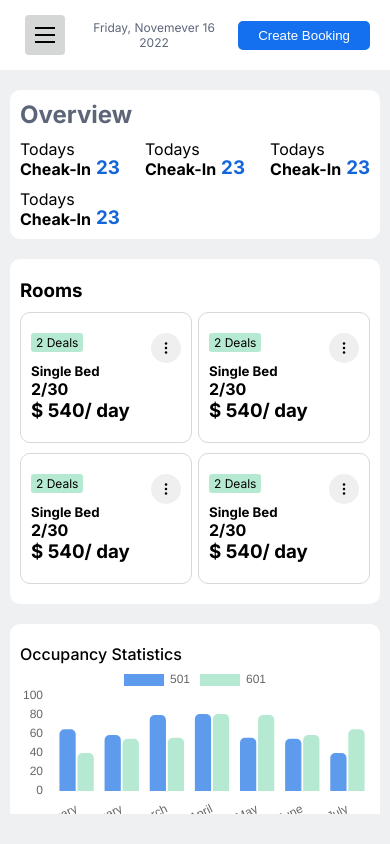
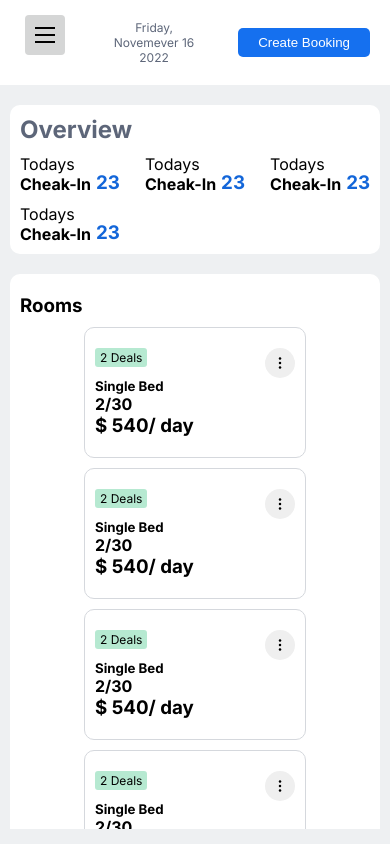
Before and after one commit to Abdullah-Khalil123/Elysium, a Next.js app: page /Elysium/Dashboard in a window 390 px wide. Built offline with nearby package versions, Linux system fonts and the light colour scheme.

Commit message:
UI bugs fixed

```diff
--- a/src/app/Dashboard/Rooms/Rooms.module.css
+++ b/src/app/Dashboard/Rooms/Rooms.module.css
@@ -55,3 +55,15 @@
 .RoomItemButtonflex button:hover {
     background-color: #d5d8dd;
 }
+
+
+@media screen and (max-width:700px){
+    .RoomsBoxes {
+        justify-content: center;
+    }
+    .RoomItem {
+        width: 85%;
+        margin: 0px 10px;
+        margin-top: 10px;
+    }
+}
--- a/src/app/Dashboard/dashboard.module.css
+++ b/src/app/Dashboard/dashboard.module.css
@@ -2,5 +2,4 @@
     display: flex;
     flex-direction: column;
     align-items: center;
-    min-width: 390px;
 }
--- a/src/app/Header/Header.module.css
+++ b/src/app/Header/Header.module.css
@@ -22,7 +22,7 @@
 @media screen and (max-width:700px) {
     .Header p{
         font-size: 12px;
-        width: 150px;
+        width: 100px;
         text-align: center;
         margin-left: 50px;
     }
```
